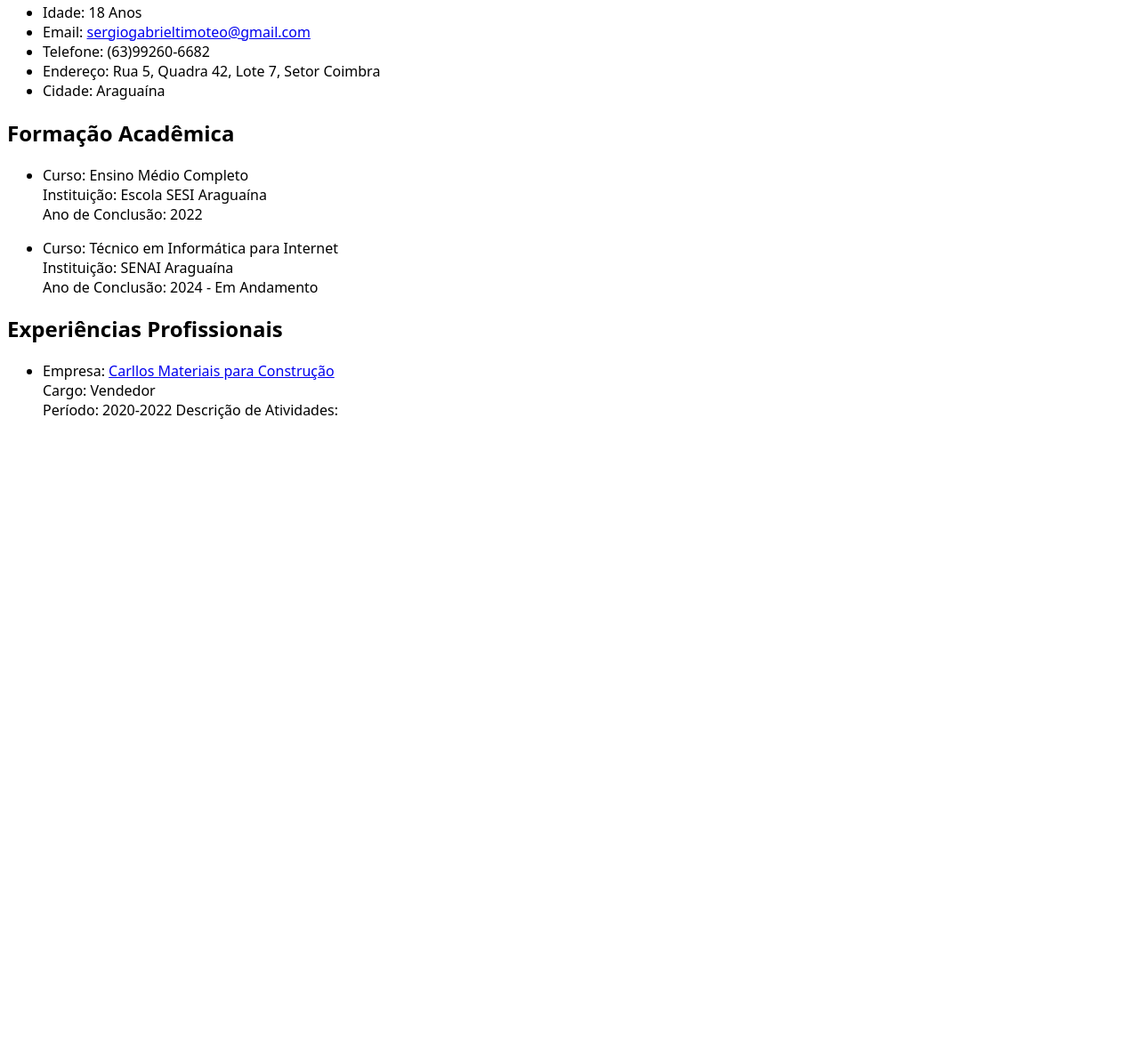
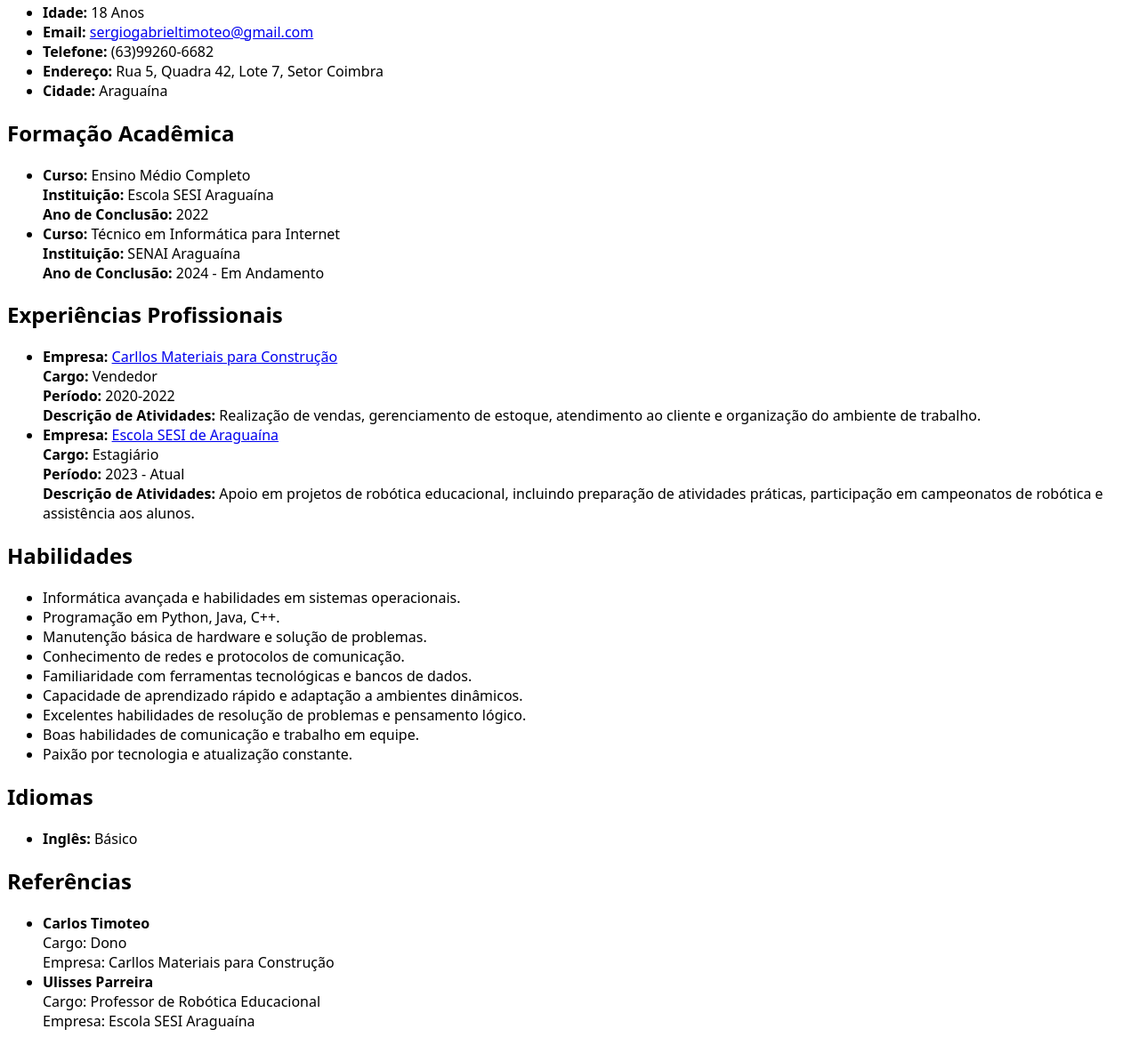
Before and after one commit to sergiotim/curriculum-design, a plain HTML site: page index.html in a window 1280 px wide. Shown: the part 461-1636 px from the top of the page at 89% size. Before the commit the page ends 949 px from the top, so only its background shows below. Drawn offline with Linux system fonts and the light colour scheme.

Commit message:
Estrutura HTML finalizada

```diff
--- a/index.html
+++ b/index.html
@@ -8,54 +8,88 @@
     <title>Sérgio Timoteo</title>
 </head>
 <body>
-    <h1>Sérgio Timoteo</h1>
-    <img class="perfil" src="img/foto-sergio.png" alt="">
+    <div>
+        <h1>Sérgio Timoteo</h1>
+        <img class="perfil" src="img/foto-sergio.png" alt="">
+    </div>
     <h2>Dados Pessoais:</h2>
     <ul>
         <li>
-            Idade: 18 Anos
+            <strong>Idade:</strong> 18 Anos
         </li>
         <li>
-            Email: <a href="mailto:sergiogabrieltimoteo@gmail.com" rel="author">sergiogabrieltimoteo@gmail.com</a>
+            <strong>Email:</strong> <a href="mailto:sergiogabrieltimoteo@gmail.com" rel="author">sergiogabrieltimoteo@gmail.com</a>
         </li>
         <li>
-            Telefone: (63)99260-6682
+            <strong>Telefone:</strong> (63)99260-6682
         </li>
         <li>
-            Endereço: Rua 5, Quadra 42, Lote 7, Setor Coimbra
+            <strong>Endereço:</strong> Rua 5, Quadra 42, Lote 7, Setor Coimbra
         </li>
         <li>
-            Cidade: Araguaína
+            <strong>Cidade:</strong> Araguaína
 
         </li>
     </ul>
     <h2>Formação Acadêmica</h2>
     <ul>
         <li>
-            <p>
-                Curso: Ensino Médio Completo <br>
-                Instituição: Escola SESI Araguaína <br>
-                Ano de Conclusão: 2022
-            </p>
+            <strong>Curso:</strong> Ensino Médio Completo <br>
+            <strong>Instituição:</strong> Escola SESI Araguaína <br>
+            <strong>Ano de Conclusão:</strong> 2022
+
         </li>
         <li>
-            <p>
-                Curso: Técnico em Informática para Internet <br>
-                Instituição: SENAI Araguaína <br>
-                Ano de Conclusão: 2024 - Em Andamento
-            </p>
+            <strong>Curso:</strong> Técnico em Informática para Internet <br>
+            <strong>Instituição:</strong> SENAI Araguaína <br>
+            <strong>Ano de Conclusão:</strong> 2024 - Em Andamento
+
         </li>
     </ul>
     <h2>Experiências Profissionais</h2>
     <ul>
         <li>
-            <p>
-                Empresa: <a href="https://instagram.com/carllosmateriaisp.construcao" target="_blank" rel="nofollow">Carllos Materiais para Construção</a> <br>
-                Cargo: Vendedor <br>
-                Período: 2020-2022
-                Descrição de Atividades:
-            </p>
+            <strong>Empresa:</strong> <a href="https://instagram.com/carllosmateriaisp.construcao" target="_blank" rel="nofollow">Carllos Materiais para Construção</a> <br>
+            <strong>Cargo:</strong> Vendedor <br>
+            <strong>Período:</strong> 2020-2022 <br>
+            <strong>Descrição de Atividades:</strong> Realização de vendas, gerenciamento de estoque, atendimento ao cliente e organização do ambiente de trabalho.
+
         </li>
+        <li>
+            <strong>Empresa:</strong> <a href="https://instagram.com/escolasesiaraguaina" target="_blank" rel="nofollow">Escola SESI de Araguaína</a> <br>
+            <strong>Cargo:</strong> Estagiário <br>
+            <strong>Período:</strong> 2023 - Atual <br>
+            <strong>Descrição de Atividades:</strong> Apoio em projetos de robótica educacional, incluindo preparação de atividades práticas, participação em campeonatos de robótica e assistência aos alunos.
+
+        </li>
+    </ul>
+    <h2>Habilidades</h2>
+    <ul>
+        <li>Informática avançada e habilidades em sistemas operacionais.</li>
+        <li>Programação em Python, Java, C++.</li>
+        <li>Manutenção básica de hardware e solução de problemas.</li>
+        <li>Conhecimento de redes e protocolos de comunicação.</li>
+        <li>Familiaridade com ferramentas tecnológicas e bancos de dados.</li>
+        <li>Capacidade de aprendizado rápido e adaptação a ambientes dinâmicos.</li>
+        <li>Excelentes habilidades de resolução de problemas e pensamento lógico.</li>
+        <li>Boas habilidades de comunicação e trabalho em equipe.</li>
+        <li>Paixão por tecnologia e atualização constante.</li>
+    </ul>
+    <h2>Idiomas</h2>
+    <ul>
+        <li><strong>Inglês: </strong> Básico</li>
+    </ul>
+    <h2>Referências</h2>
+    <ul>
+        <li>
+            <strong>Carlos Timoteo</strong><br>
+            Cargo: Dono<br>
+            Empresa: Carllos Materiais para Construção
+        </li>
+        <li>
+            <strong>Ulisses Parreira</strong><br>
+            Cargo: Professor de Robótica Educacional<br>
+            Empresa: Escola SESI Araguaína</li>
     </ul>
 </body>
 </html>
--- a/style.css
+++ b/style.css
@@ -1,5 +1,6 @@
 body{
     font-family: system-ui, -apple-system, BlinkMacSystemFont, 'Segoe UI', Roboto, Oxygen, Ubuntu, Cantarell, 'Open Sans', 'Helvetica Neue', sans-serif;
+
 }
 img{
     width: 300px;
```
Also changed, not shown: gpt.html (added, +81 -0 lines).
